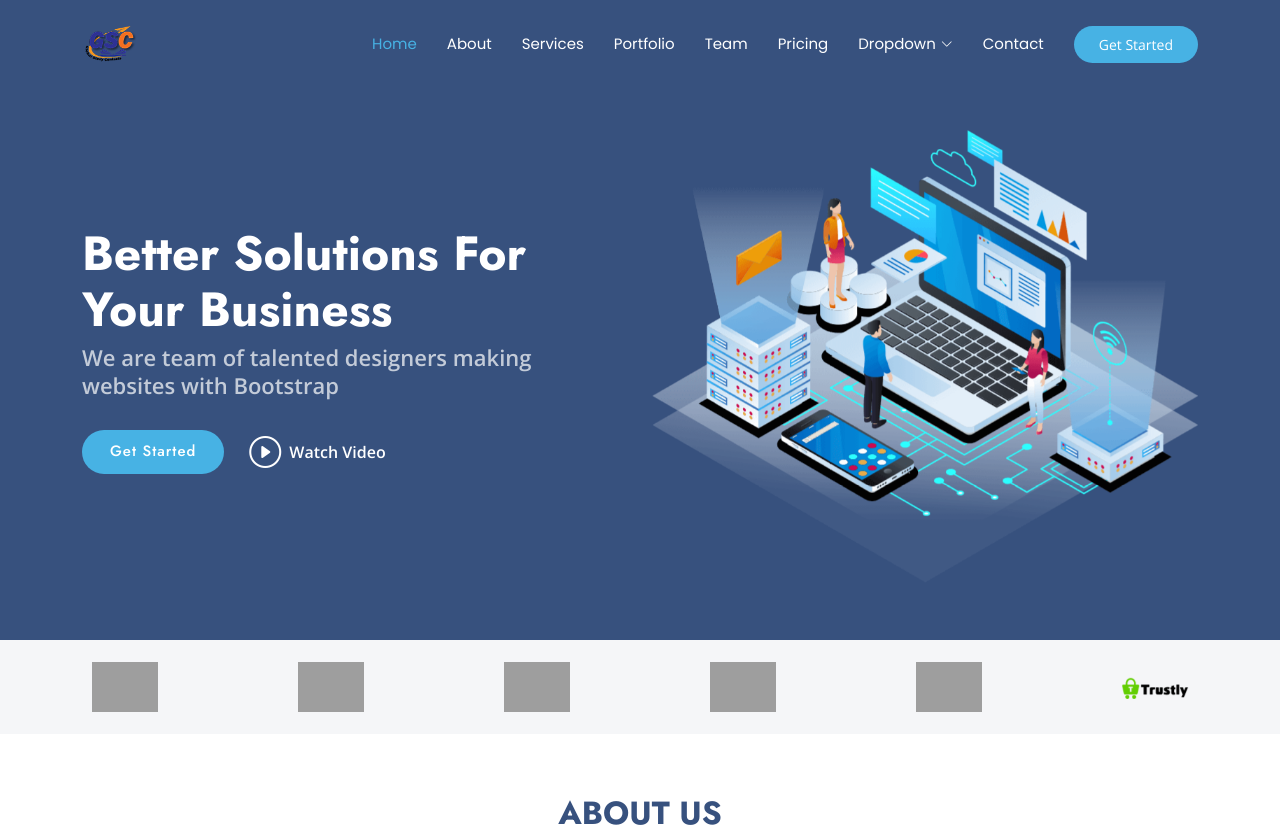
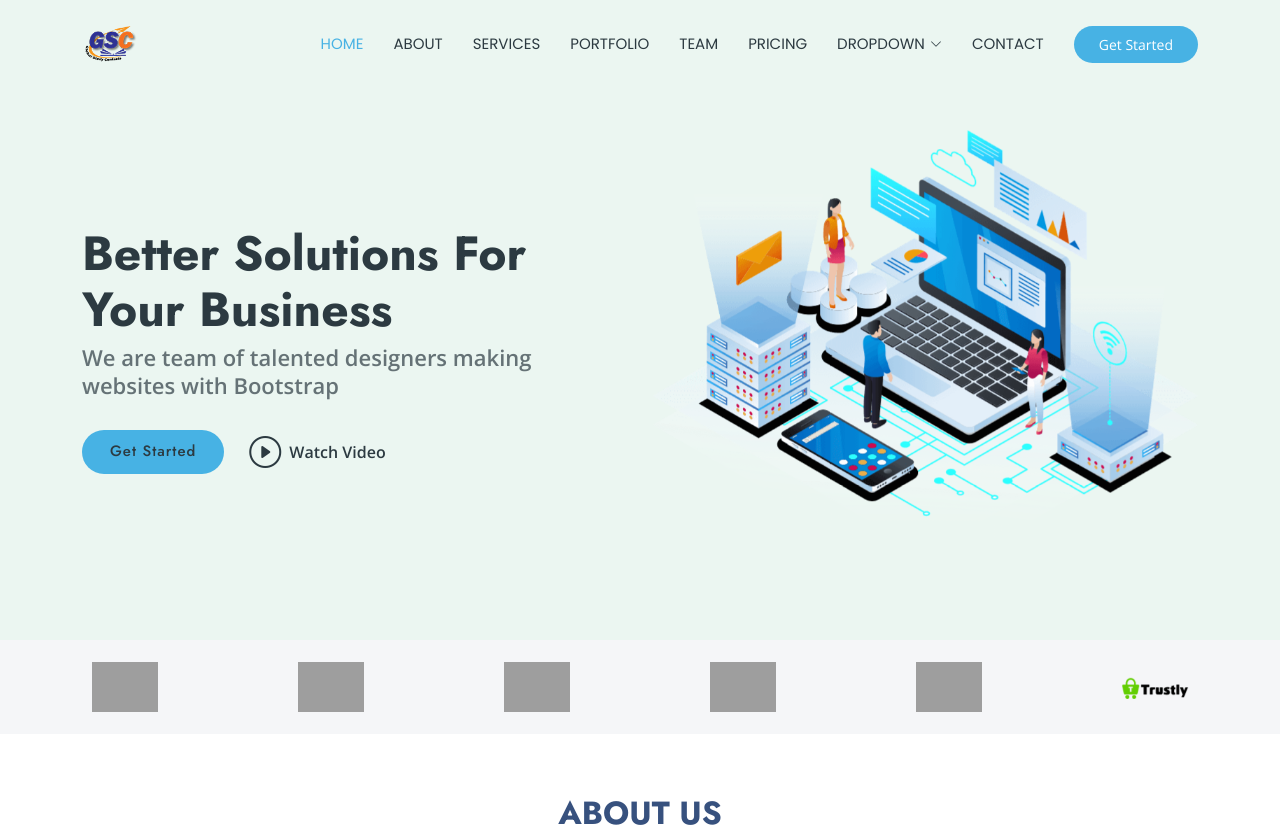
Before and after one commit to bilash0283/gsc.co.com_fontend, a PHP site: page / in a window 1280 px wide. Shown: the top 839 px of the page. Run offline with PHP 8.4, Linux system fonts and the light colour scheme; grey boxes are pictures that could not be loaded.

Commit message:
font page colloer commincaito done

```diff
--- a/assets/css/main.css
+++ b/assets/css/main.css
@@ -29,7 +29,7 @@
 
 /* Nav Menu Colors - The following color variables are used specifically for the navigation menu. They are separate from the global colors to allow for more customization options */
 :root {
-  --nav-color: #ffffff;  /* The default color of the main navmenu links */
+  --nav-color: #2C3A41;  /* The default color of the main navmenu links */
   --nav-hover-color: #47b2e4; /* Applied to main navmenu links when they are hovered over or active */
   --nav-mobile-background-color: #ffffff; /* Used as the background color for mobile navigation menu */
   --nav-dropdown-background-color: #ffffff; /* Used as the background color for dropdown items that appear when hovering over primary navigation items */
@@ -45,11 +45,11 @@
 }
 
 .dark-background {
-  --background-color: #37517e;
-  --default-color: #ffffff;
-  --heading-color: #ffffff;
+  --background-color: #EBF6F1;
+  --default-color: #2C3A41;
+  --heading-color: #2C3A41;
   --surface-color: #4668a2;
-  --contrast-color: #ffffff;
+  --contrast-color: #2C3A41;
 }
 
 /* Smooth scroll */
@@ -206,15 +206,16 @@ h6 {
 /* Index Page Header
 ------------------------------*/
 .index-page .header {
-  --background-color: rgba(255, 255, 255, 0);
+  --background-color: rgba(170, 137, 137, 0);
   --heading-color: #ffffff;
-  --nav-color: #ffffff;
+  --nav-color: #2C3A41;
 }
 
 /* Index Page Header on Scroll
 ------------------------------*/
 .index-page.scrolled .header {
-  --background-color: rgba(40, 58, 90, 0.9);
+  /* --background-color: rgba(40, 58, 90, 0.9); */
+  background-color: white;
 }
 
 /*--------------------------------------------------------------
@@ -236,6 +237,8 @@ h6 {
 
   .navmenu li {
     position: relative;
+    font-weight: bold;
+    text-transform: uppercase;
   }
 
   .navmenu a,
```
